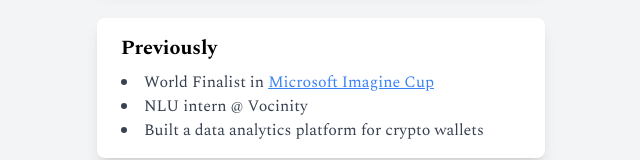
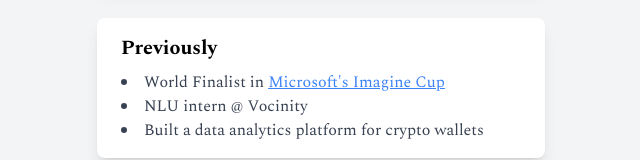
Before and after one commit to eevaain/evanlin.ca, a Next.js app: page / in a window 1280 px wide. Shown: the part 638-798 px from the top of the page, without its empty margins (319-959 px from the left). Built offline with nearby package versions, Linux system fonts and the light colour scheme.

Commit message:
is it this

```diff
--- a/src/app/page.tsx
+++ b/src/app/page.tsx
@@ -71,7 +71,7 @@ const Home = () => {
                   rel="noopener noreferrer"
                   className="text-blue-500 underline"
                 >
-                  Microsoft Imagine Cup
+                  Microsoft's Imagine Cup
                 </a>
               </li>
               <li>NLU intern @ Vocinity</li>
```
